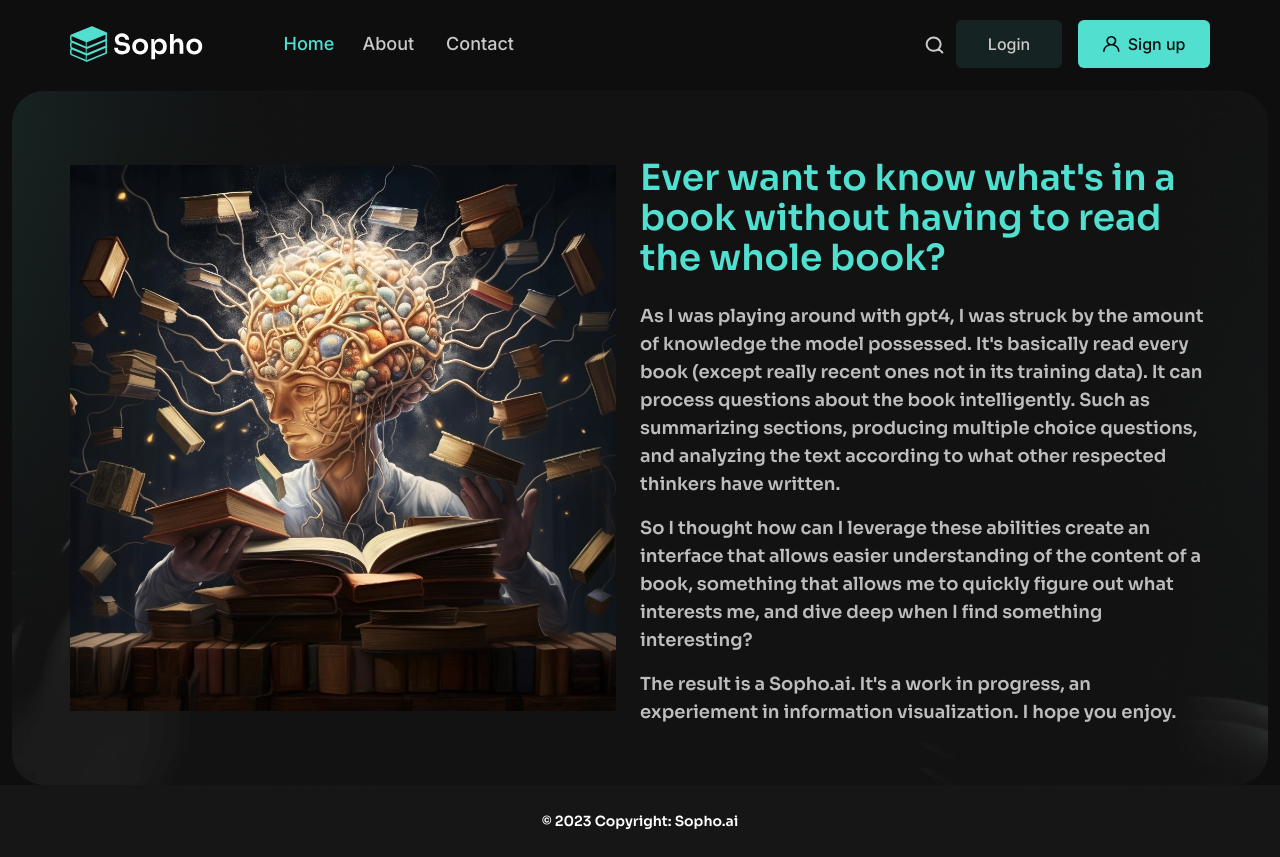
After one commit to jseims/sopho, a FastAPI app: template app/templates/about.html in a window 1280 px wide. The commit adds this page. Run offline with FastAPI, Linux system fonts and the light colour scheme; the template is opened without the code that fills it, so the values that code supplies are empty; some libraries are stand-ins or nearby versions.

Commit message:
added about page

```diff
--- a/app/main.py
+++ b/app/main.py
@@ -54,6 +54,13 @@ async def test_me(request: Request, book_id, response_piece_id):
     return templates.TemplateResponse(
         "test_me.html", context={"request" : request, "book_id" : book_id, "response_piece_id" : response_piece_id, "book_title" : book['title']}
     )
+
+@app.get("/about")
+async def about(request: Request):
+    return templates.TemplateResponse(
+        "about.html", context={"request" : request}
+    )
+
 
 
 # API handlers
--- a/app/static/css/style.css
+++ b/app/static/css/style.css
@@ -372,6 +372,23 @@ body{
     border-radius: 8px;
     text-decoration: none;
 }
+.about-text p {
+    font-size: 18px;
+    line-height: 28px;
+    color: #bdbdbd;
+    font-weight:400;
+    box-shadow: none;
+    text-decoration: none;
+}
+.about-text h4 {
+    font-size: 36px;
+    line-height: 40px;
+    color: #51DFCF;
+    font-weight:400;
+    box-shadow: none;
+    text-decoration: none;
+}
+
 .faq-content .accordion-button:after{
     content: "";
     width: 40px;
--- /dev/null
+++ b/app/templates/about.html
@@ -0,0 +1,55 @@
+{% extends "base.html" %}
+
+
+{% block content %}
+<!--
+<section class="bg-black-dark hero-wrap">
+  <div class="rounded-5 bg-style hero-inner" style="background-image: url({{ url_for('static', path='/img/hero-bg.png') }});">
+      <div class="container-xl">
+          <div class="row align-items-center ">
+            <div class="col-12 col-md-6 order-md-1 hero-thumb">
+              <figure>
+                  <img src="{{ url_for('static', path='/img/sopho_brain2.jpg') }}" alt="hero-thumb" class="w-100">
+              </figure>
+          </div>
+          <div class="col-12 col-md-6 order-2 order-md-2 p-0 text-center text-md-start mt-4 mt-md-0 hero-text">
+                  <h1 class="mb-3 mb-md-4 text-white">Let <span class="text-merun">AI</span><br> Chew Books</h1>
+                  <p class="fs-4 lh-base fw-normal text-light-gray">So you can swallow them more easily</p>
+                  <a href="#book_list" class="rounded d-flex align-items-center justify-content-center border-0 btn btn-primary btn-lg">Click a Book
+                      <svg class="ms-2" width="20" height="20" viewBox="0 0 20 20" fill="currentColor" xmlns="http://www.w3.org/2000/svg">
+                          <path d="M4 10.4167H17M17 10.4167L11.5833 5M17 10.4167L11.5833 15.8333" stroke="currentColor" stroke-width="2" stroke-linecap="round" stroke-linejoin="round"/>
+                      </svg>
+                  </a>
+              </div>
+          </div>
+      </div>
+  </div>
+</section>
+-->
+
+<div>
+  <section class="hero-wrap">
+    <div class="rounded-5 bg-style hero-inner" style="background-image: url(/template/static/img/faq-hero-bg.jpg);">
+      <div class="container-xl">
+        <div class="row align-items-center">
+          <div class="col-12 col-md-6 ps-0 pe-0 pe-lg-4 hero-thumb">
+            <figure> <img src="{{ url_for('static', path='/img/sopho_brain2.jpg') }}" alt="hero-thumb" class="w-100"> </figure>
+          </div>
+          <div class="col-12 col-md-6 text-center text-md-start ms-auto me-auto mt-3 mt-md-0 ps-0 pe-0 about-text">
+            <h4 class="d-block mt-3 mt-md-4 pb-3 fw-medium">Ever want to know what's in a book without having to read the whole book?</h4>
+            <p>As I was playing around with gpt4, I was struck by the amount of knowledge the model possessed. It's basically read every book (except really recent ones not in its training data). It can process questions about the book intelligently.  Such as summarizing sections, producing multiple choice questions, and analyzing the text according to what other respected thinkers have written.</p>
+            <p>So I thought how can I leverage these abilities create an interface that allows easier understanding of the content of a book, something that allows me to quickly figure out what interests me, and dive deep when I find something interesting?</p>
+            <p>The result is a Sopho.ai.  It's a work in progress, an experiement in information visualization.  I hope you enjoy.</p>
+          </div>
+        </div>
+      </div>
+    </div>
+  </section>
+</div>
+
+{% endblock %}
+
+{% block javascript %}
+{% endblock %}
+
+{% block page_title %}About Sopho.ai{% endblock %}
--- a/app/templates/base.html
+++ b/app/templates/base.html
@@ -44,7 +44,7 @@
                                 <a class="nav-link ps-1 pe-1 text-light-gray fw-medium active" aria-current="page" href="/">Home</a>
                             </li>
                             <li class="me-lg-3 nav-item">
-                                <a class="nav-link  text-light-gray fw-medium" href="#">About</a>
+                                <a class="nav-link  text-light-gray fw-medium" href="/about">About</a>
                             </li>
                             <li class="me-lg-3 nav-item">
                                 <a class="nav-link text-light-gray fw-medium" href="#">Contact</a>
```
Also changed, not shown: app/static/img/sopho_brain2.jpg (added), 2 other files.
